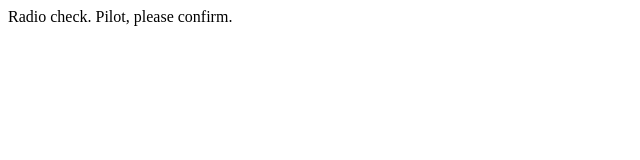
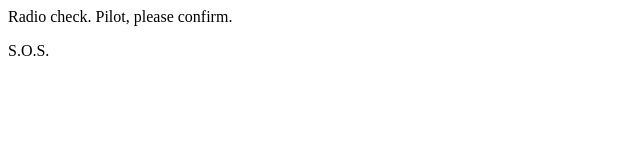
Before and after one commit to CRSeckinger/class-13-studio, a plain HTML site: page index.html in a window 1280 px wide. Shown: the full height of the page, 0-640 px from the left. Drawn offline with Linux system fonts and the light colour scheme.

Commit message:
Added second line to log.

```diff
--- a/index.html
+++ b/index.html
@@ -1,5 +1,6 @@
 <html>
 <body>
    <p>Radio check. Pilot, please confirm.</p>
+   <p>S.O.S. </p>
 </body>
 </html>
```
